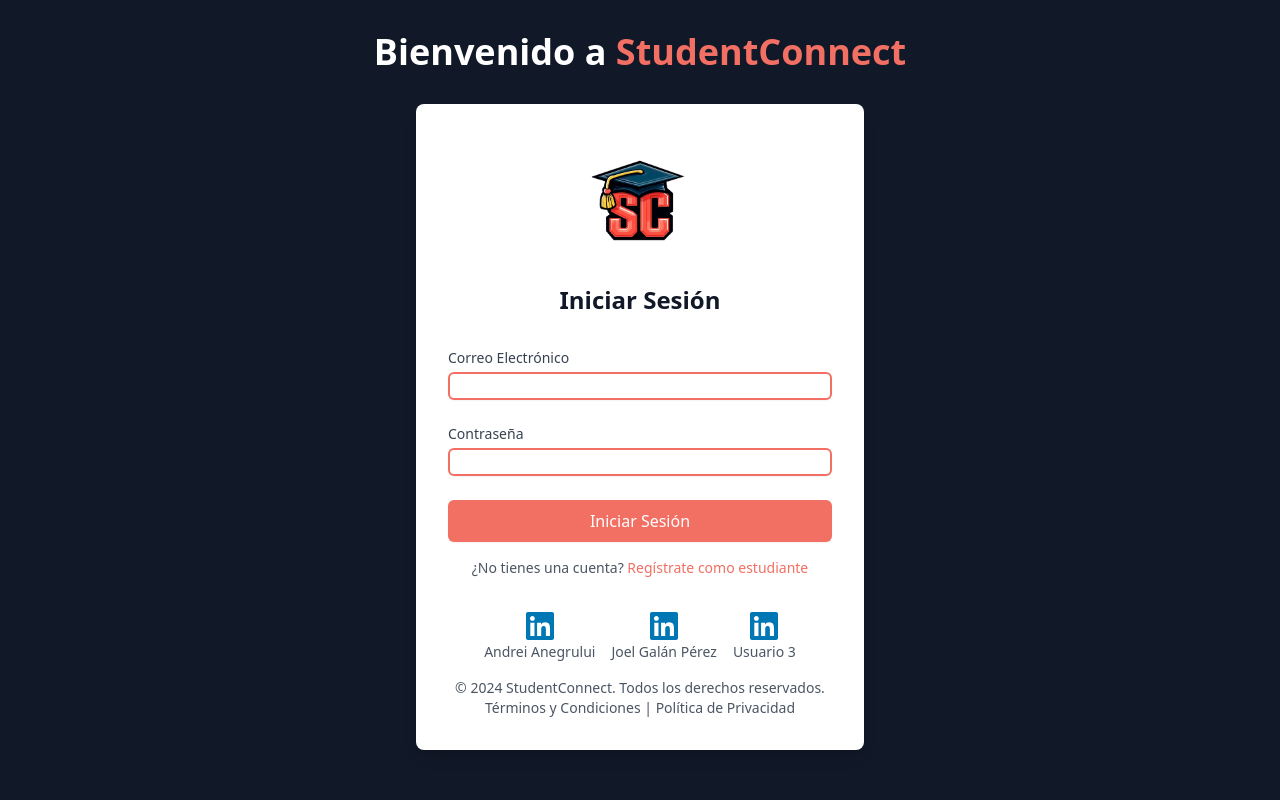
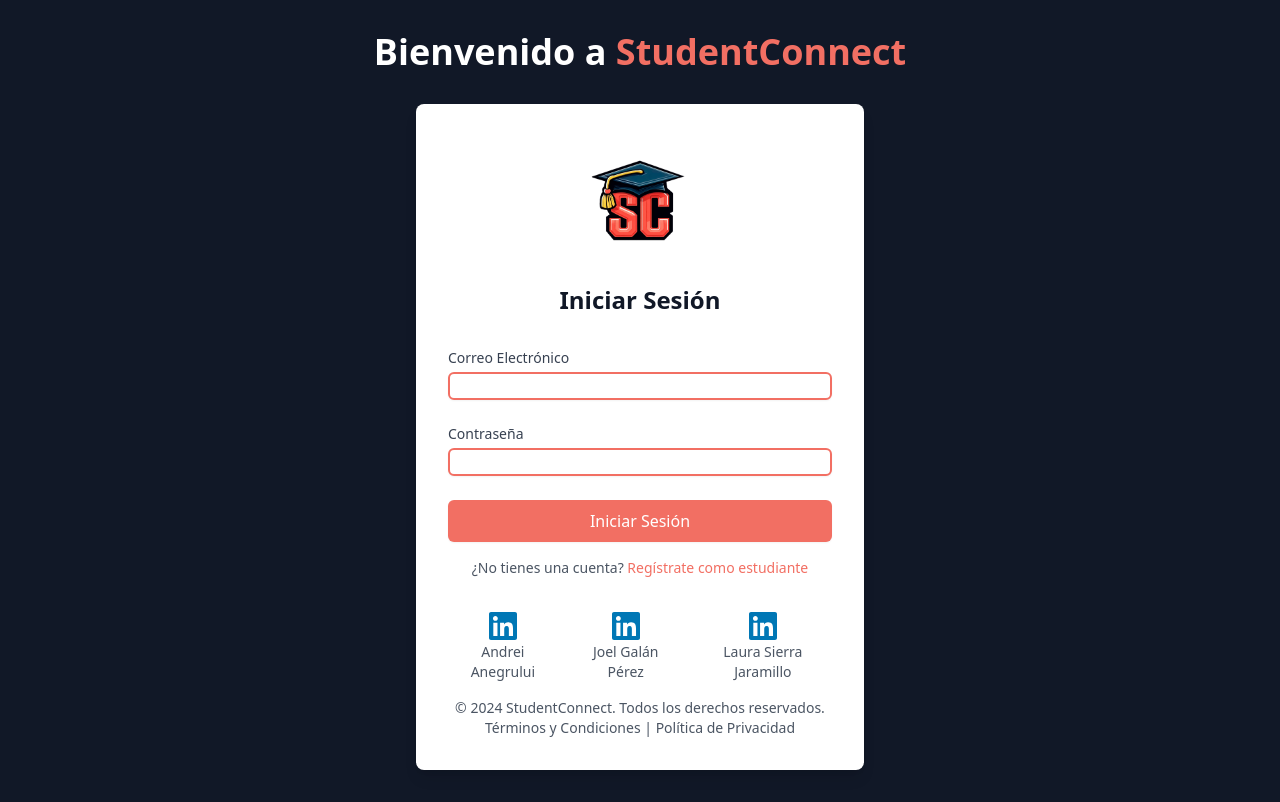
Before and after one commit to Savitar-99/PRUEBASSTUDENTCONNECT, a React (Vite) app: page / in a window 1280 px wide. Built offline with nearby package versions, Linux system fonts and the light colour scheme.

Commit message:
linkedin

```diff
--- a/src/components/auth/LoginForm.tsx
+++ b/src/components/auth/LoginForm.tsx
@@ -100,9 +100,9 @@ export function LoginForm() {
             </a>
           </div>
           <div className="text-center">
-            <a href="https://www.linkedin.com/in/usuario3" target="_blank" rel="noopener noreferrer" className="flex flex-col items-center">
+            <a href="https://www.linkedin.com/in/lausierrajaramillo/" target="_blank" rel="noopener noreferrer" className="flex flex-col items-center">
               <FaLinkedin className="w-8 h-8 text-[#0077B5]" />
-              <p className="text-sm text-gray-600">Usuario 3</p>
+              <p className="text-sm text-gray-600">Laura Sierra Jaramillo</p>
             </a>
           </div>
         </div>
```
